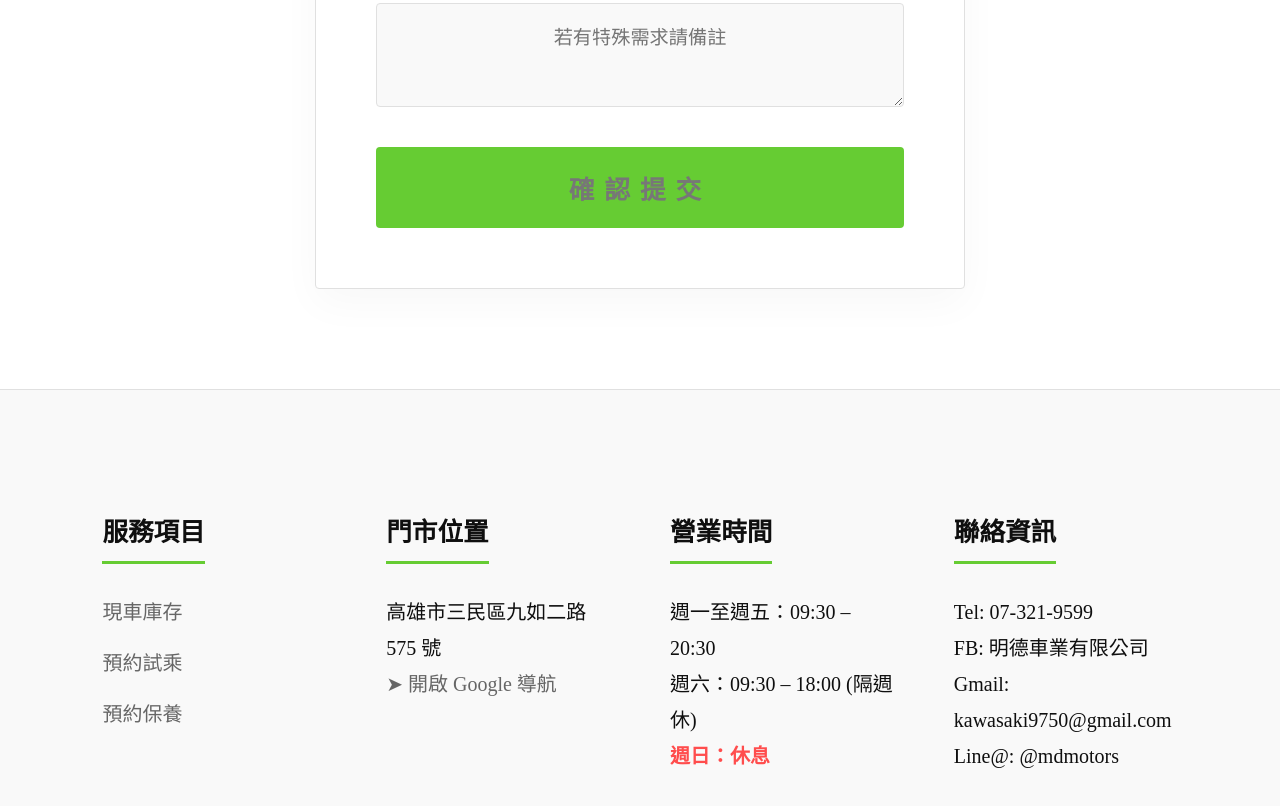
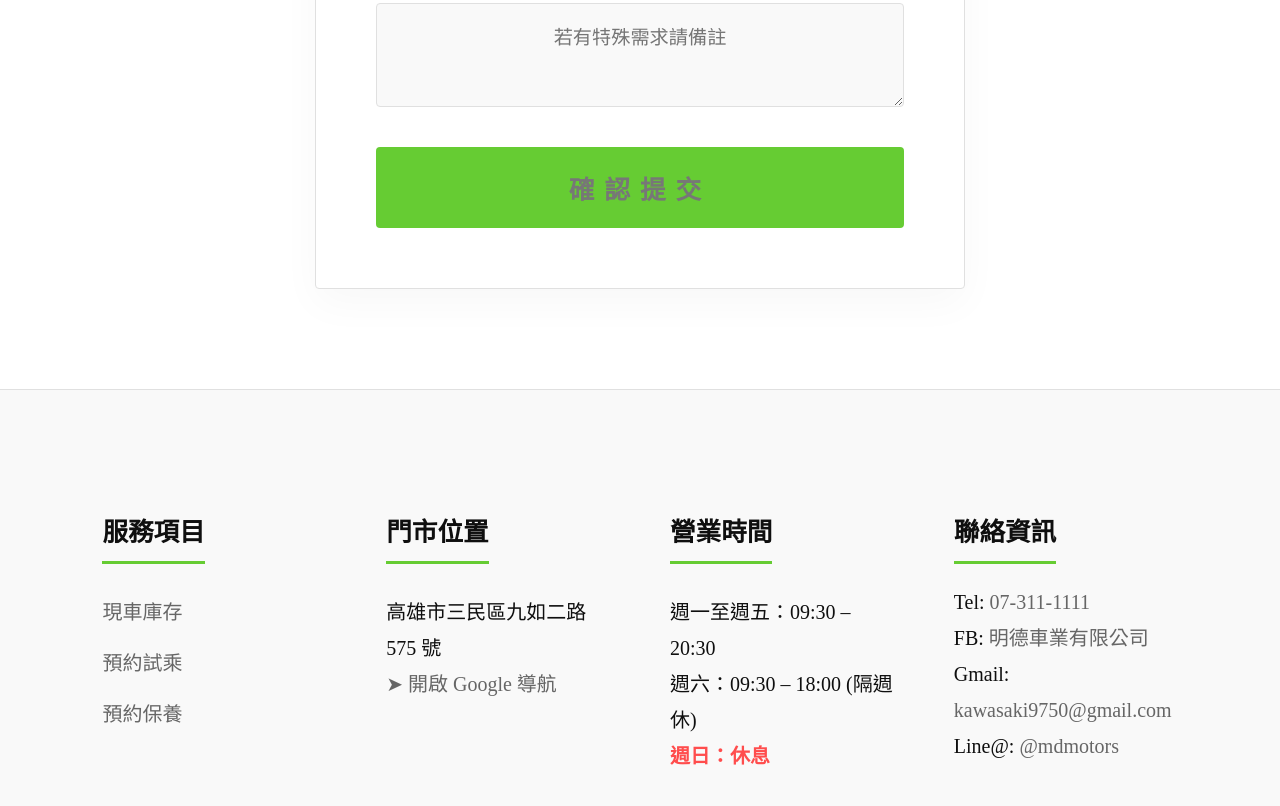
Before and after one commit to joanne901122/MD_website, a plain HTML site: page booking-ride.html in a window 1280 px wide. Shown: the part 810-1616 px from the top of the page. Drawn offline with Linux system fonts and the light colour scheme.

Commit message:
Initial commit

```diff
--- a/booking-ride.html
+++ b/booking-ride.html
@@ -175,11 +175,11 @@
                     <p style="color: #ff4d4d; font-weight: bold;">週日：休息</p>
                 </div>
                 <div class="footer-column">
-                    <h4>聯絡資訊</h4>
-                    <p>Tel: 07-321-9599</p>
-                    <p>FB: 明德車業有限公司 </p>
-                    <p>Gmail: kawasaki9750@gmail.com</p>
-                    <p>Line@: @mdmotors</p>
+                    <h4 style="margin-bottom: 20px;">聯絡資訊</h4>
+                    <p>Tel: <a href="tel:073111111" class="footer-link">07-311-1111</a></p>
+                    <p>FB: <a href="https://www.facebook.com/MingDeCheYeYouXianGongSi/?locale=zh_TW" target="_blank" class="footer-link">明德車業有限公司</a></p>
+                    <p>Gmail: <a href="mailto:kawasaki9750@gmail.com" class="footer-link">kawasaki9750@gmail.com</a></p>
+                    <p>Line@: <a href="https://line.me/R/ti/p/@mdmotors" target="_blank" class="footer-link">@mdmotors</a></p>
                 </div>
             </div>
         </section>
```
Also changed, not shown: booking-service.html (+5 -5 lines), event-signup.html (+5 -5 lines), products.html (+5 -5 lines).
